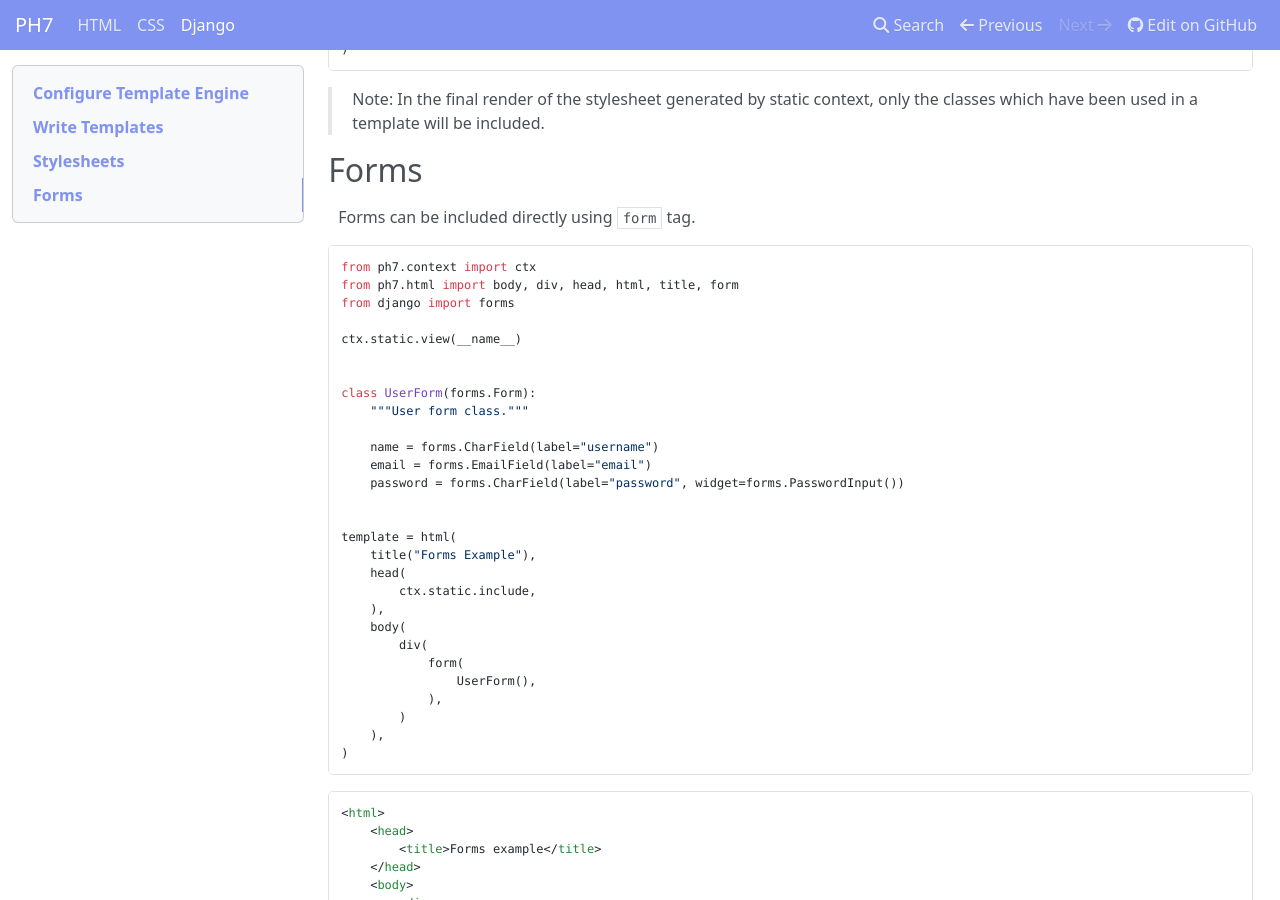
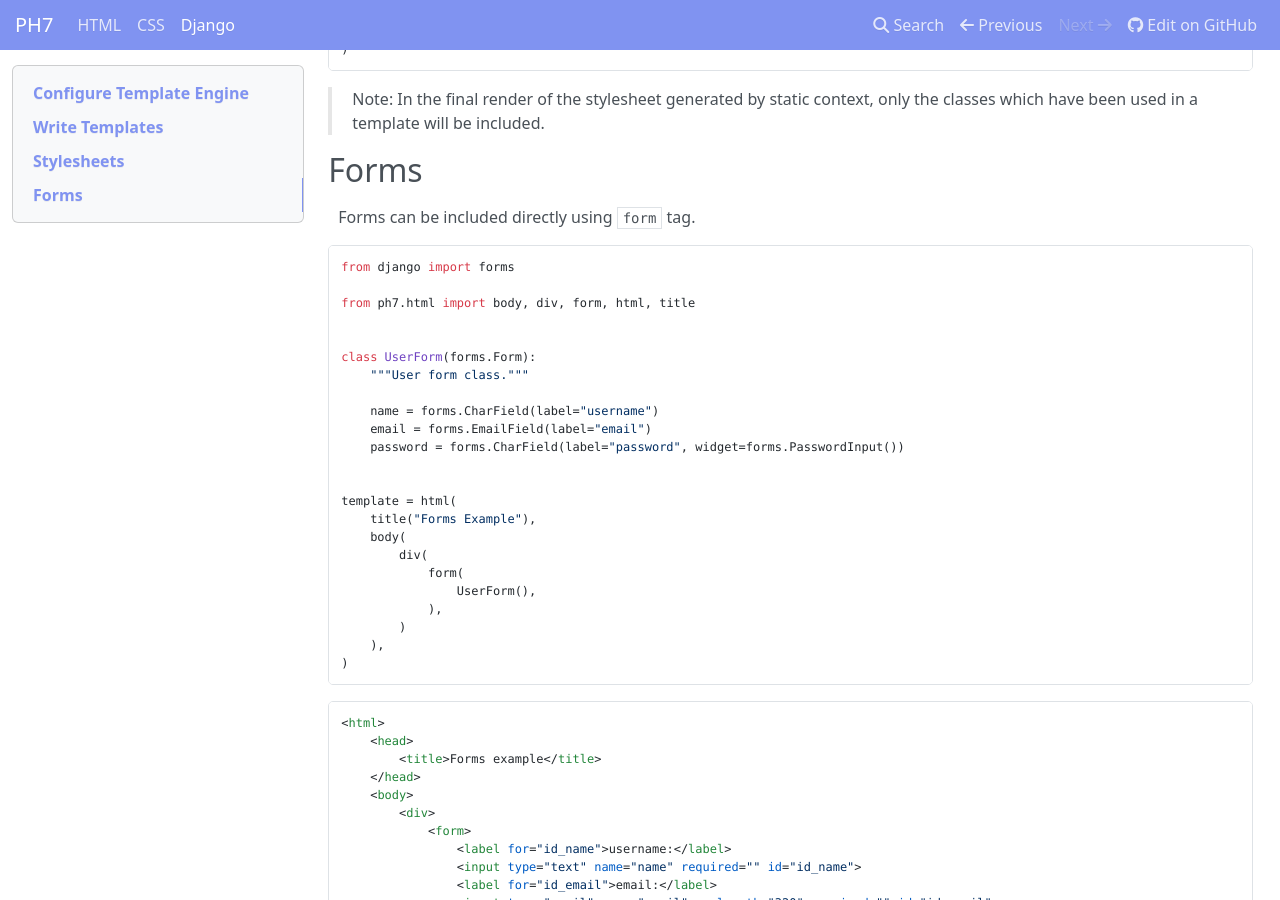
Before and after one commit to angrybayblade/ph7, an MkDocs documentation site: the page built from docs/django.md, in a window 1280 px wide and 900 px high, scrolled down 1776 px. Built offline with MkDocs 1.6.1, drawn with Linux system fonts in a browser that asks for light colours; nearby versions of some CDN libraries.

Commit message:
fix: django forms example

````diff
--- a/docs/django.md
+++ b/docs/django.md
@@ -118,11 +118,9 @@ Forms can be included directly using `form` tag.
 
 <!-- {"type": "html", "file": "examples/django_app/forms/templates/__init__.py", "input_only": true} -->
 ```python
-from ph7.context import ctx
-from ph7.html import body, div, head, html, title, form
 from django import forms
 
-ctx.static.view(__name__)
+from ph7.html import body, div, form, html, title
 
 
 class UserForm(forms.Form):
@@ -135,9 +133,6 @@ class UserForm(forms.Form):
 
 template = html(
     title("Forms Example"),
-    head(
-        ctx.static.include,
-    ),
     body(
         div(
             form(
````
Also changed, not shown: docs/html.md (+3 -3 lines), 1 other file.
